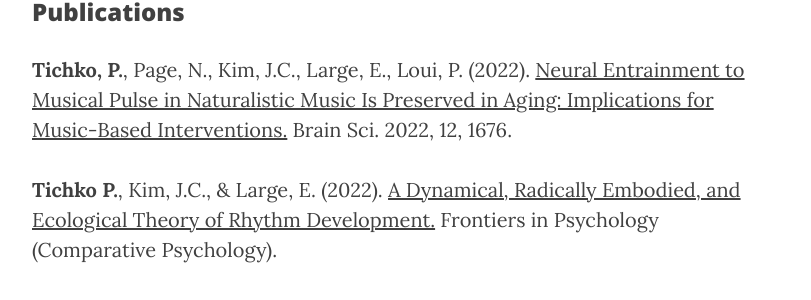
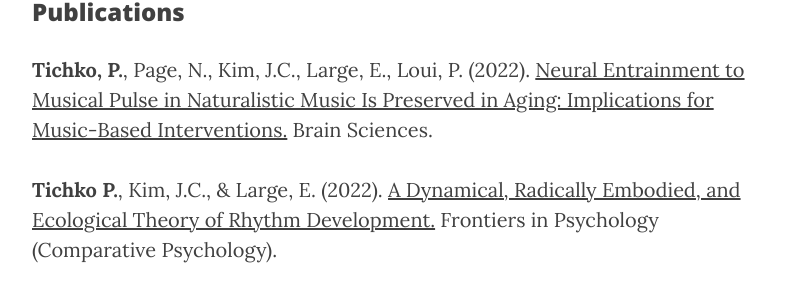
Before and after one commit to ptichko/ptichko.github.io, a Jekyll site: the page built from 2_cv-pubs.md, in a window 1280 px wide and 900 px high, scrolled down 441 px. Shown: the part 143-443 px from the top of the window, without its empty margins (233-1044 px from the left). Built offline with Jekyll 4.4.1, drawn with Linux system fonts in a browser that asks for light colours; nearby versions of some CDN libraries.

Commit message:
Update 2_cv-pubs.md

```diff
--- a/2_cv-pubs.md
+++ b/2_cv-pubs.md
@@ -10,7 +10,7 @@ ___
 
 ### Publications
 
-**Tichko, P.**, Page, N., Kim, J.C., Large, E., Loui, P. (2022). [Neural Entrainment to Musical Pulse in Naturalistic Music Is Preserved in Aging: Implications for Music-Based Interventions.](https://www.mdpi.com/2076-3425/12/12/1676) Brain Sci. 2022, 12, 1676.
+**Tichko, P.**, Page, N., Kim, J.C., Large, E., Loui, P. (2022). [Neural Entrainment to Musical Pulse in Naturalistic Music Is Preserved in Aging: Implications for Music-Based Interventions.](https://www.mdpi.com/2076-3425/12/12/1676) Brain Sciences.
 
 **Tichko P.**, Kim, J.C., & Large, E. (2022). [A Dynamical, Radically Embodied, and Ecological Theory of Rhythm Development.](https://www.frontiersin.org/articles/10.3389/fpsyg.2022.653696/full) Frontiers in Psychology (Comparative Psychology).
 
```
